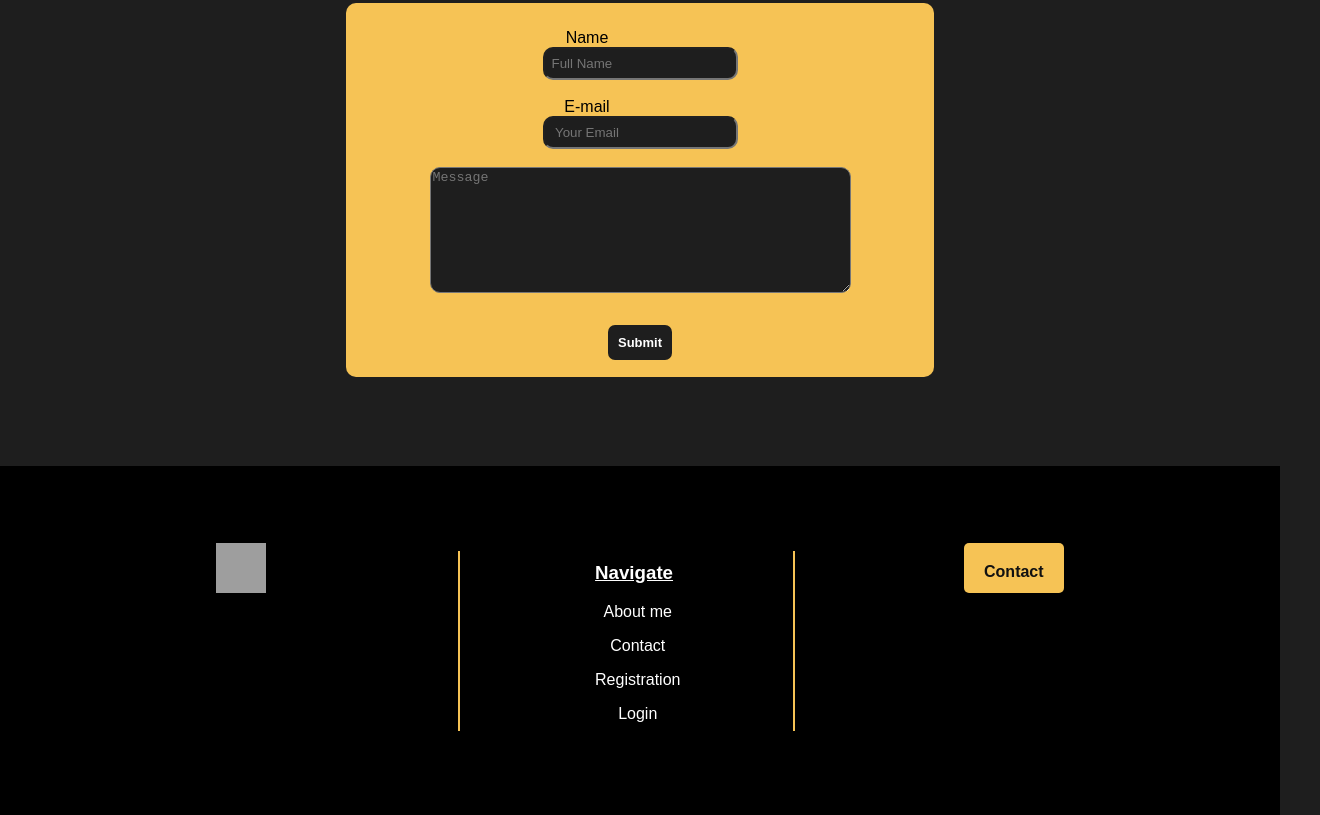
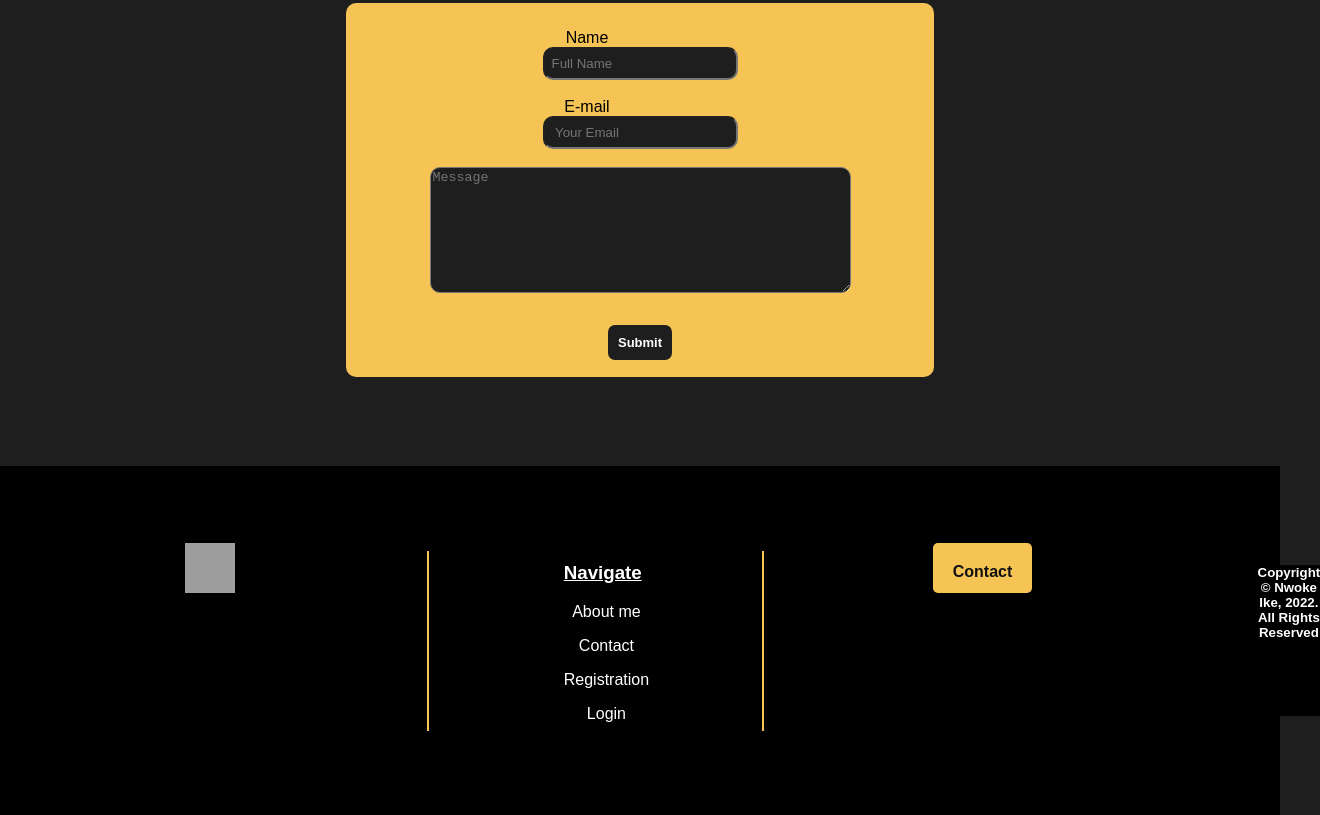
Before and after one commit to chilara/my-website, a plain HTML site: page contact.html in a window 1280 px wide. Shown: the part 241-1056 px from the top of the page, 1320 px wide, since content can reach past the window. Drawn offline with Linux system fonts and the light colour scheme; grey boxes are pictures that could not be loaded.

Commit message:
modified css file

```diff
--- a/contact.html
+++ b/contact.html
@@ -58,7 +58,7 @@
             </div>
             <hr class="hr">
             <a href="./contact.html" class="button"><strong>Contact</strong></a>
-            <h5 class="copyright"> </h5>
+            <h5 class="copyright">Copyright &copy; Nwoke Ike, 2022. All Rights Reserved </h5>
         </div>
     </footer>
 </body>
```
